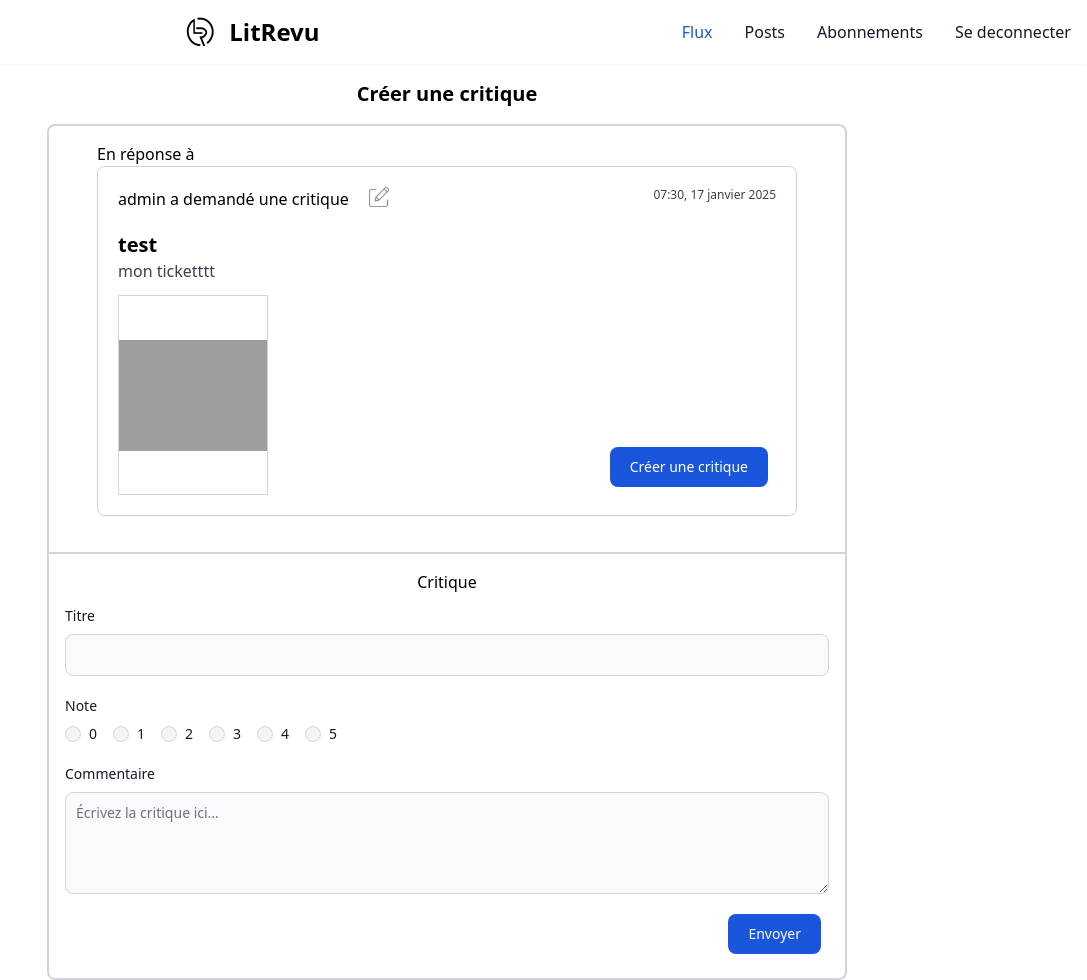
After one commit to wilodorico/P-9-LitRevu, a Django app: a page that uses templates/base.html in a window 1280 px wide. The commit adds this page. Shown: the whole page, without its empty margins (193-1280 px from the left). Run offline with Django 4.2, Linux system fonts and the light colour scheme; a user stored in the database is signed in; data comes from the database, SQL or seed files in the repository; both versions use the stored data as it was after the commit; some libraries are stand-ins or nearby versions; grey boxes are pictures that could not be loaded.

Commit message:
added ReviewCreate + url + template and some change ui

```diff
--- a/accounts/templates/accounts/login.html
+++ b/accounts/templates/accounts/login.html
@@ -5,7 +5,7 @@
 {% endblock title %}
 
 {% block content %}
-    <div class="max-w-7xl mx-auto mt-20">
+    <div class="w-full max-w-7xl mx-auto mt-20">
 
         <div class="grid grid-cols-1 md:grid-cols-2 gap-4">
             <div class="flex flex-col items-center">
--- a/review/forms.py
+++ b/review/forms.py
@@ -1,9 +1,15 @@
 from django import forms
 
-from review.models import Ticket
+from review.models import Review, Ticket
 
 
 class TicketForm(forms.ModelForm):
     class Meta:
         model = Ticket
         fields = ["title", "description", "image"]
+
+
+class ReviewForm(forms.ModelForm):
+    class Meta:
+        model = Review
+        fields = ["headline", "rating", "body"]
--- a/review/templates/review/home.html
+++ b/review/templates/review/home.html
@@ -3,7 +3,7 @@
     | Flux
 {% endblock title %}
 {% block content %}
-<div class="w-full max-w-[700px] flex flex-col items-center">
+<div class="w-full max-w-[700px] flex flex-col items-center mt-10">
     <div class="w-full mb-8 px-5">
         <a href="{% url 'review:ticket_create' %}" class="text-white bg-blue-700 hover:bg-blue-800 focus:ring-4 focus:ring-blue-300 font-medium rounded-lg text-sm px-5 py-2.5 me-2 mb-2 dark:bg-blue-600 dark:hover:bg-blue-700 focus:outline-none dark:focus:ring-blue-800">
             Demander une critique
--- /dev/null
+++ b/review/templates/review/review_form.html
@@ -0,0 +1,54 @@
+{% extends "base.html" %}
+{% block content %}
+<h1 class="text-xl font-semibold my-4">Créer une critique</h1>
+<div class="w-full max-w-[800px] flex flex-col items-center border-2 border-gray-300 rounded-t-lg p-4">
+    <div class="w-full max-w-[700px]">
+        <h2 class="text-left">En réponse à</h2>
+        {% include 'review/includes/ticket_card.html' with ticket=ticket %}
+    </div>
+</div>
+<section class="w-full max-w-[800px] flex flex-col items-center border-2 border-gray-300 rounded-b-lg border-t-0 p-4">
+    <h2 class="mb-3">Critique</h2>
+    <form method="post" class="w-full">
+        {% csrf_token %}
+        <div class="mb-5">
+            <label for="{{ form.headline.id_for_label }}" class="block mb-2 text-sm font-medium text-gray-900 dark:text-white">{{ form.headline.label }}</label>
+            <input
+                type="text"
+                id="{{ form.headline.id_for_label}}"
+                name="{{ form.headline.html_name }}"
+                value="{% if form.headline.value %}{{form.headline.value}}{% endif %}"
+                class="bg-gray-50 border border-gray-300 text-gray-900 text-sm rounded-lg focus:ring-blue-500 focus:border-blue-500 block w-full p-2.5 dark:bg-gray-700 dark:border-gray-600 dark:placeholder-gray-400 dark:text-white dark:focus:ring-blue-500 dark:focus:border-blue-500"
+            />
+            {{ form.headline.errors }}
+        </div>
+        <div class="">
+            <p class="block mb-2 text-sm font-medium text-gray-900 dark:text-white">{{ form.rating.label }}</p>
+            <div class="flex">
+                {% for i in "012345" %}
+                    <div class="flex items-center me-4">
+                        <input id="rating-inline-radio-{{ i }}" type="radio" value="{{ i }}" name="{{ form.rating.name }}" class="w-4 h-4 text-blue-600 bg-gray-100 border-gray-300 focus:ring-blue-500 dark:focus:ring-blue-600 dark:ring-offset-gray-800 focus:ring-2 dark:bg-gray-700 dark:border-gray-600">
+                        <label for="rating-inline-radio-{{ i }}" class="ms-2 text-sm font-medium text-gray-900 dark:text-gray-300">{{ i }}</label>
+                    </div>
+                {% endfor %}
+            </div>
+            {{ form.rating.errors }}
+        </div>
+        <div class="my-5">
+            <label for="{{ form.body.id_for_label }}" class="block mb-2 text-sm font-medium text-gray-900 dark:text-white">{{ form.body.label }}</label>
+            <textarea
+                id="{{ form.body.id_for_label}}"
+                name="{{ form.body.html_name }}"
+                rows="4"
+                class="block p-2.5 w-full text-sm text-gray-900 bg-gray-50 rounded-lg border border-gray-300 focus:ring-blue-500 focus:border-blue-500 dark:bg-gray-700 dark:border-gray-600 dark:placeholder-gray-400 dark:text-white dark:focus:ring-blue-500 dark:focus:border-blue-500"
+                placeholder="Écrivez la critique ici..."
+            >{% if form.instance.body %}{{form.instance.body}}{% endif %}</textarea>
+            {{ form.body.errors }}
+        </div>
+        <div class="mt-5 text-right">
+            <button type="submit" class="text-white bg-blue-700 hover:bg-blue-800 focus:ring-4 focus:ring-blue-300 font-medium rounded-lg text-sm px-5 py-2.5 me-2 mb-2 dark:bg-blue-600 dark:hover:bg-blue-700 focus:outline-none dark:focus:ring-blue-800">Envoyer</button>
+        </div>
+    </form>
+
+</section>
+{% endblock content %}
--- a/review/templates/review/ticket_form.html
+++ b/review/templates/review/ticket_form.html
@@ -1,12 +1,11 @@
 {% extends "base.html" %}
 {% block content %}
-<div class="mx-auto max-w-screen-xl px-4 py-16 sm:px-6 sm:py-24 lg:px-8 lg:py-32 flex flex-col items-center">
-
+<div class="w-full flex flex-col items-center mt-12">
     <h1 class="text-2xl">Ticket form</h1>
     <form
         method="post"
         enctype="multipart/form-data"
-        class="w-full max-w-[600px]">
+        class="w-full max-w-[700px]">
         {% csrf_token %}
         <div class="mb-5">
             <label for="{{ form.title.id_for_label }}" class="block mb-2 text-sm font-medium text-gray-900 dark:text-white">{{ form.title.label }}</label>
--- a/review/urls.py
+++ b/review/urls.py
@@ -10,4 +10,5 @@
     path("ticket/créer/", views.TicketCreateView.as_view(), name="ticket_create"),
     path("ticket/<int:ticket_id>/modifier/", views.TicketUpdateView.as_view(), name="ticket_update"),
     path("ticket/<int:ticket_id>/supprimer/", views.TicketDeleteView.as_view(), name="ticket_delete"),
+    path("ticket/<int:ticket_id>/critique/créer/", views.ReviewCreateView.as_view(), name="review_create"),
 ]
--- a/review/views.py
+++ b/review/views.py
@@ -4,7 +4,7 @@
 from django.utils.decorators import method_decorator
 from django.contrib import messages
 
-from review.forms import TicketForm
+from review.forms import ReviewForm, TicketForm
 from review.models import Ticket
 from review.permissions.edit_access import ticket_owner_required
 
@@ -65,3 +65,28 @@
         ticket.delete()
         messages.success(request, "Demande de critique supprimée.")
         return redirect("review:home")
+
+
+class ReviewCreateView(LoginRequiredMixin, View):
+    template_name = "review/review_form.html"
+
+    def get(self, request, ticket_id):
+        ticket = get_object_or_404(Ticket, id=ticket_id)
+        form = ReviewForm()
+        return render(request, self.template_name, {"form": form, "ticket": ticket})
+
+    def post(self, request, ticket_id):
+        ticket = get_object_or_404(Ticket, id=ticket_id)
+        form = ReviewForm(request.POST)
+        rating_input = int(request.POST.get("rating"))
+
+        if form.is_valid():
+            form_instance = form.save(commit=False)
+            form_instance.user = request.user
+            form_instance.ticket = ticket
+            form_instance.rating = rating_input
+            form_instance.save()
+            messages.success(request, ("Merci pour votre commentaire !"))
+            return redirect("review:home")
+
+        return render(request, self.template_name, {"form": form, "ticket": ticket})
--- a/templates/base.html
+++ b/templates/base.html
@@ -49,7 +49,7 @@
         </div>
       </nav>
     </header>
-    <main>
+    <main class="mx-auto max-w-screen-xl px-4 sm:px-6 lg:px-8 flex flex-col items-center">
 
         {% block content %}
 
--- a/theme/static/css/dist/styles.css
+++ b/theme/static/css/dist/styles.css
@@ -1344,6 +1344,11 @@
   margin-bottom: 1.25rem;
 }
 
+.my-4 {
+  margin-top: 1rem;
+  margin-bottom: 1rem;
+}
+
 .mb-1 {
   margin-bottom: 0.25rem;
 }
@@ -1390,6 +1395,30 @@
 
 .mt-5 {
   margin-top: 1.25rem;
+}
+
+.me-4 {
+  margin-inline-end: 1rem;
+}
+
+.ms-2 {
+  margin-inline-start: 0.5rem;
+}
+
+.mt-6 {
+  margin-top: 1.5rem;
+}
+
+.mt-8 {
+  margin-top: 2rem;
+}
+
+.mt-10 {
+  margin-top: 2.5rem;
+}
+
+.mt-12 {
+  margin-top: 3rem;
 }
 
 .block {
@@ -1511,6 +1536,10 @@
 
 .max-w-sm {
   max-width: 24rem;
+}
+
+.max-w-\[800px\] {
+  max-width: 800px;
 }
 
 .flex-1 {
@@ -1691,12 +1720,30 @@
   border-end-start-radius: 0.5rem;
 }
 
+.rounded-t-lg {
+  border-top-left-radius: 0.5rem;
+  border-top-right-radius: 0.5rem;
+}
+
+.rounded-b-lg {
+  border-bottom-right-radius: 0.5rem;
+  border-bottom-left-radius: 0.5rem;
+}
+
 .border {
   border-width: 1px;
 }
 
 .border-0 {
   border-width: 0px;
+}
+
+.border-2 {
+  border-width: 2px;
+}
+
+.border-t-0 {
+  border-top-width: 0px;
 }
 
 .border-blue-600 {
@@ -1851,13 +1902,12 @@
   padding-bottom: 0.75rem;
 }
 
-.py-8 {
-  padding-top: 2rem;
-  padding-bottom: 2rem;
-}
-
 .pt-2 {
   padding-top: 0.5rem;
+}
+
+.text-left {
+  text-align: left;
 }
 
 .text-center {
```
Also changed, not shown: other parts of theme/static/css/dist/styles.css (+36 -7 lines), db.sqlite3.
